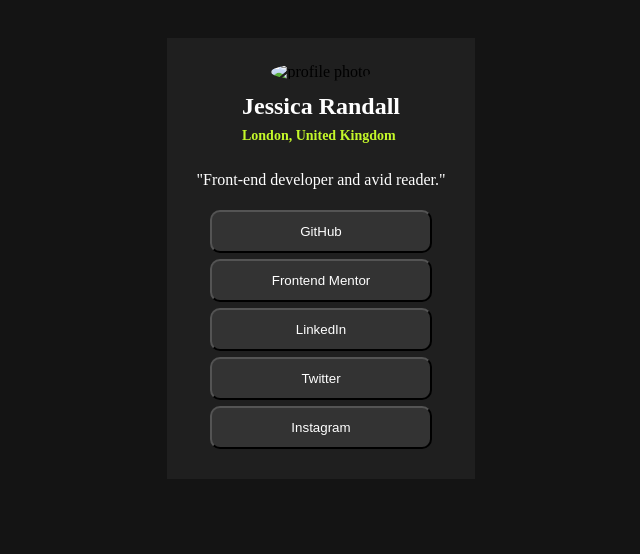
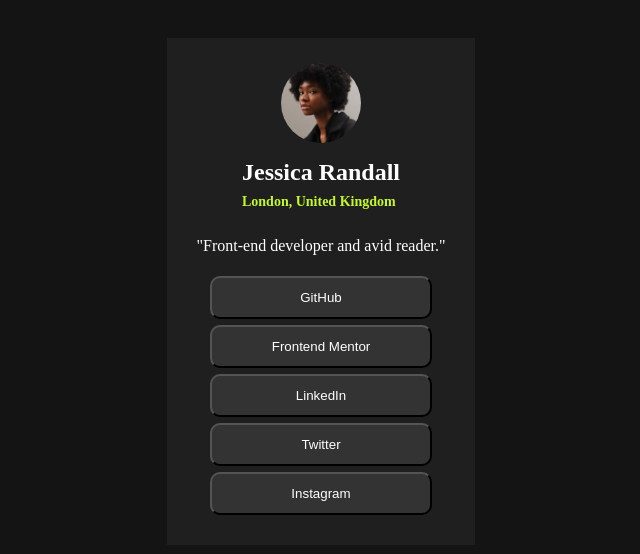
Before and after one commit to abulhussian/Social-link-card, a plain HTML site: page index.html in a window 1280 px wide. Shown: the whole page, without its empty margins (319-959 px from the left). Drawn offline with Linux system fonts and the light colour scheme.

Commit message:
Second commit

```diff
--- a/index.html
+++ b/index.html
@@ -12,7 +12,7 @@
 <body class="card-container">
     <div class="content-Container">
         <div class="photo">
-        <img src="/social-links-profile-main/assets/images/avatar-jessica.jpeg" alt="profile photo">
+        <img src="./assets/images/avatar-jessica.jpeg" alt="profile photo">
         </div>
         <div class="name">
             <h2>Jessica Randall</h2>
```
